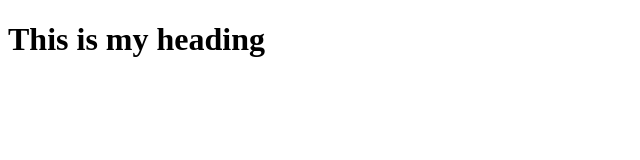
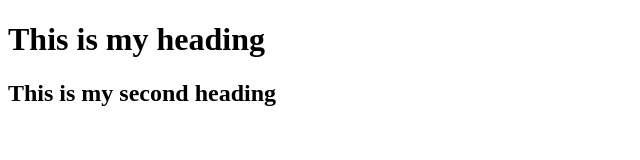
Before and after one commit to harvgonzalez/helloworld, a plain HTML site: page index.html in a window 1280 px wide. Shown: the whole page, without its empty margins (0-640 px from the left). Drawn offline with Linux system fonts and the light colour scheme.

Commit message:
changed heading 2

```diff
--- a/index.html
+++ b/index.html
@@ -6,5 +6,6 @@
 
 <body>
   <h1>This is my heading</h1>
+  <h2>This is my second heading</h2>
 </body>
 </html>
```
